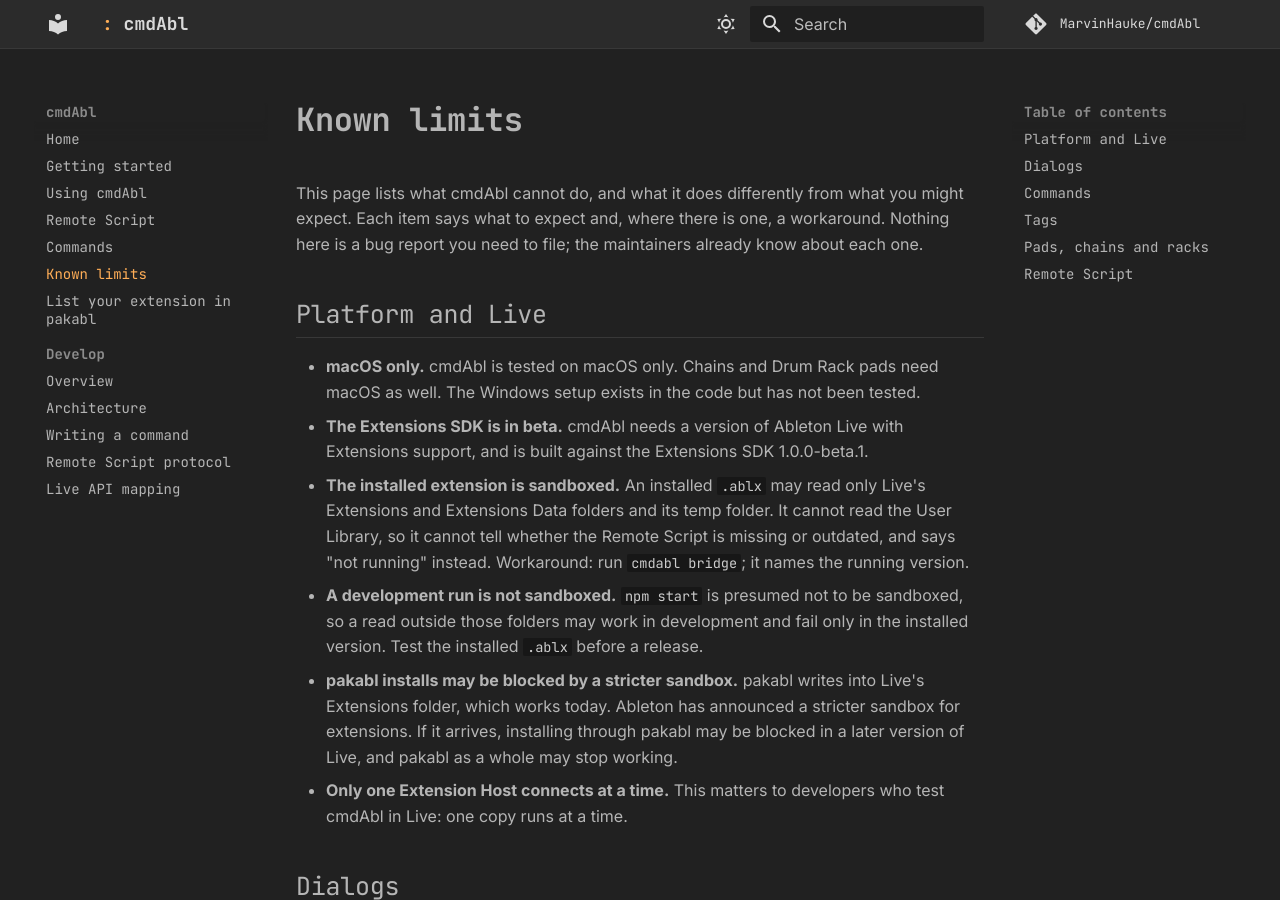
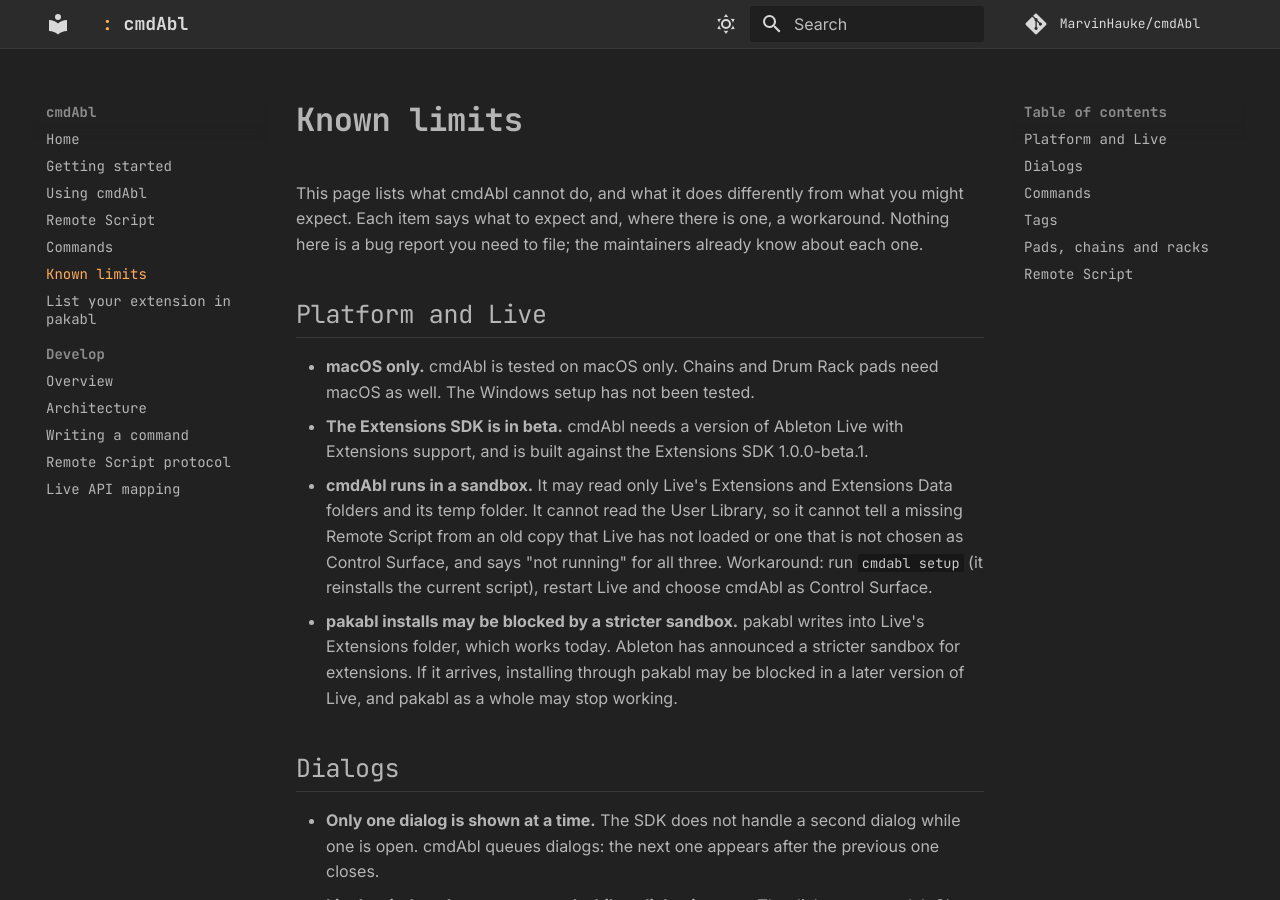
Before and after one commit to MarvinHauke/cmdAbl, an MkDocs documentation site: the page built from docs/limits.md, in a window 1280 px wide and 900 px high. Built offline with MkDocs 1.6.1 and Material for MkDocs 9.7.7, drawn with Linux system fonts in a browser that asks for light colours; comment, search, counter and statistics services are not loaded.

Commit message:
docs: development notes leave the user pages
Logs, the Remote Script messages and the known limits no longer mention a development
run; develop.md has it. Toggles come before Tags in using.md.

Co-Authored-By: Claude Sonnet 5.5 <noreply@anthropic.com>

```diff
--- a/docs/limits.md
+++ b/docs/limits.md
@@ -6,21 +6,16 @@ already know about each one.
 
 ## Platform and Live
 
-- **macOS only.** cmdAbl is tested on macOS only. Chains and Drum Rack pads need macOS as well. The Windows setup
-  exists in the code but has not been tested.
+- **macOS only.** cmdAbl is tested on macOS only. Chains and Drum Rack pads need macOS as well. The Windows setup has not been tested.
 - **The Extensions SDK is in beta.** cmdAbl needs a version of Ableton Live with Extensions support, and is built
   against the Extensions SDK 1.0.0-beta.1.
-- **The installed extension is sandboxed.** An installed `.ablx` may read only Live's Extensions and Extensions Data
-  folders and its temp folder. It cannot read the User Library, so it cannot tell whether the Remote Script is
-  missing or outdated, and says "not running" instead. Workaround: run `cmdabl bridge`; it names the running version.
-- **A development run is not sandboxed.** `npm start` is presumed not to be sandboxed, so a read outside those
-  folders may work in development and fail only in the installed version. Test the installed `.ablx` before a
-  release.
+- **cmdAbl runs in a sandbox.** It may read only Live's Extensions and Extensions Data folders and its temp folder.
+  It cannot read the User Library, so it cannot tell a missing Remote Script from an old copy that Live has not loaded
+  or one that is not chosen as Control Surface, and says "not running" for all three. Workaround: run `cmdabl setup`
+  (it reinstalls the current script), restart Live and choose cmdAbl as Control Surface.
 - **pakabl installs may be blocked by a stricter sandbox.** pakabl writes into Live's Extensions folder, which works
   today. Ableton has announced a stricter sandbox for extensions. If it arrives, installing through pakabl may be
   blocked in a later version of Live, and pakabl as a whole may stop working.
-- **Only one Extension Host connects at a time.** This matters to developers who test cmdAbl in Live: one copy runs
-  at a time.
 
 ## Dialogs
 
```
Also changed, not shown: docs/remote-script.md (+10 -11 lines), docs/using.md (+13 -16 lines).
